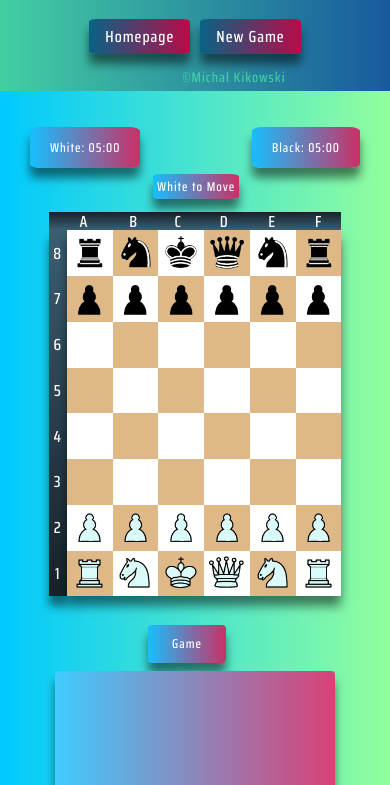
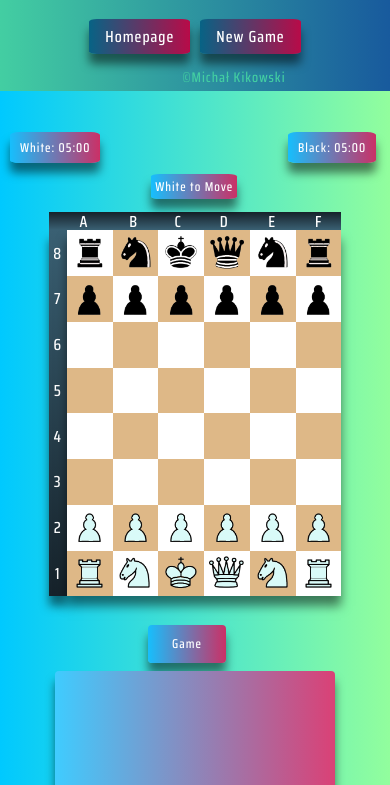
Before and after one commit to Safkiar/2-minichess-03.2024, a plain HTML site: page index.html in a window 390 px wide. Shown: the part 59-844 px from the top of the page. Drawn offline with Linux system fonts and the light colour scheme; a web font is replaced by a local one.

Commit message:
repaired mobile version

```diff
--- a/index.css
+++ b/index.css
@@ -4,7 +4,7 @@ body {
   background: linear-gradient(to right, #00c9ff, #92fe9d);
   box-sizing: border-box;
   overflow-x: hidden; /* Prevent horizontal overflow */
-  width: 100vw;
+  /* width: 100vw; */
   height: 100vh;
   font-family: "Saira Condensed", sans-serif;
   font-weight: 500;
@@ -563,3 +563,22 @@ main .R2:nth-child(2n),
     margin: 0;
   }
 }
+
+@media (max-width: 400px) {
+  .secondHeading {
+    width: 99vw;
+    height: 12%;
+    min-height: 100px;
+    display: flex;
+    justify-content: space-between;
+    align-items: center;
+    .timerwhite {
+      margin-left: 10px;
+      padding: 5px 10px;
+    }
+    .timerblack {
+      margin-right: 10px;
+      padding: 5px 10px;
+    }
+  }
+}
```
